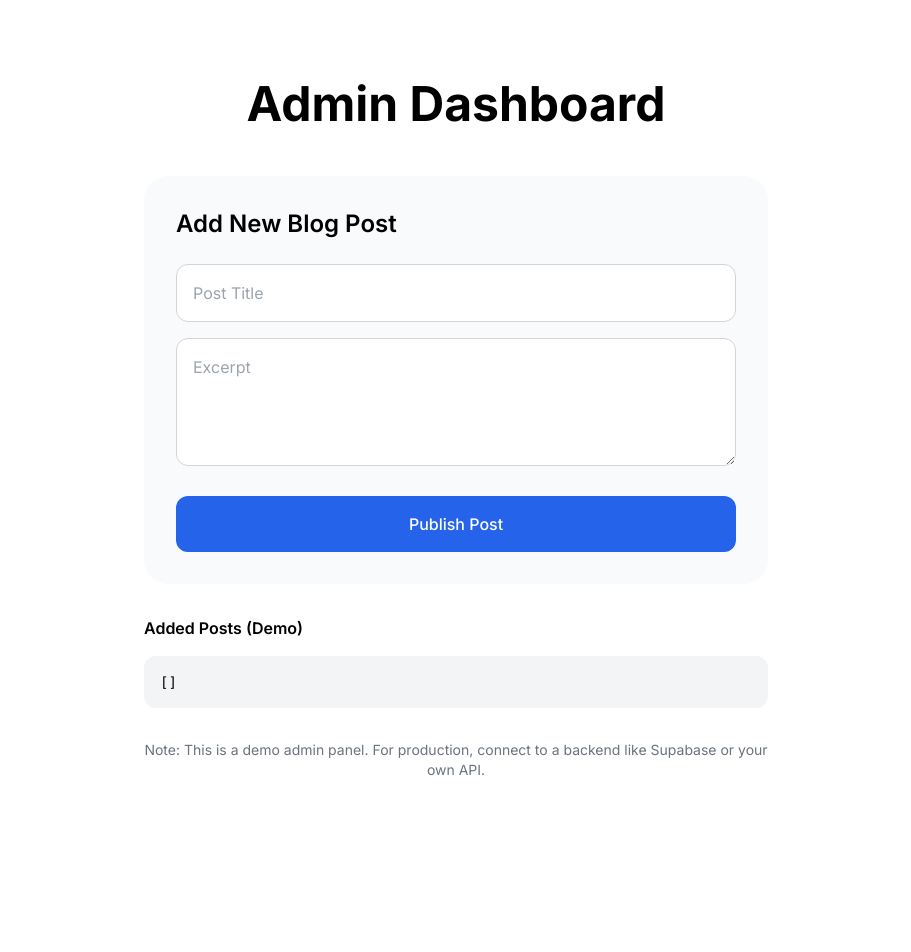
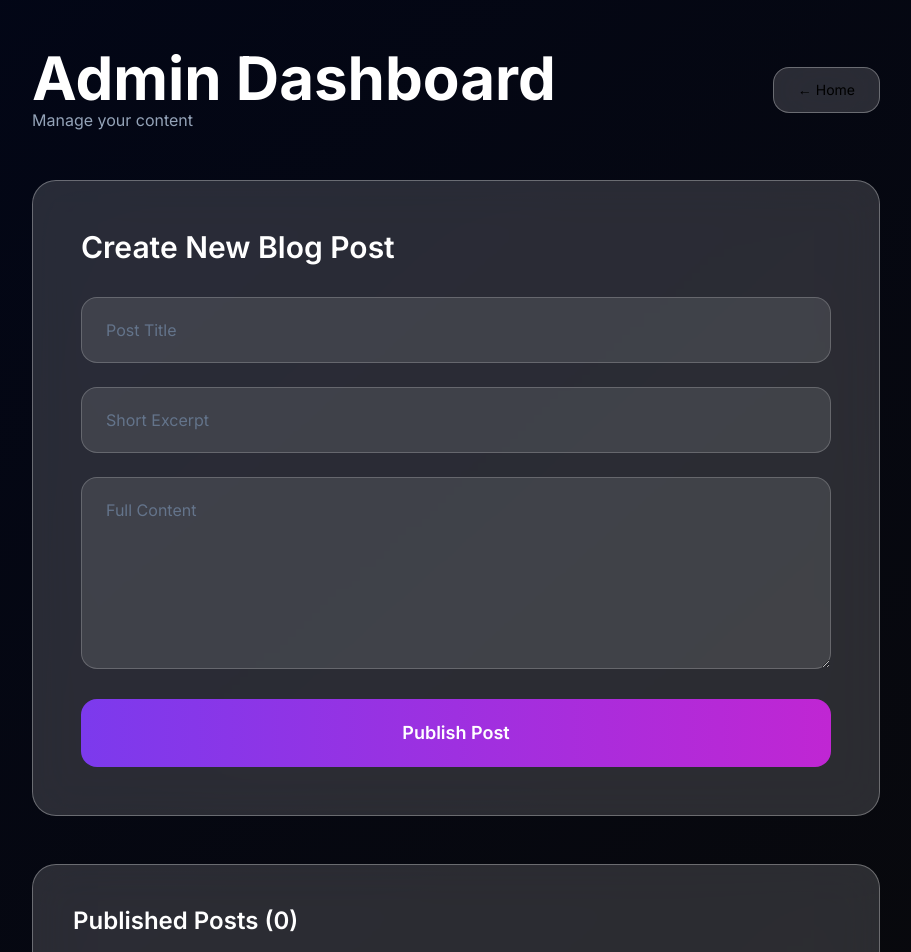
Before and after one commit to dancannyongesa/personal-website-react, a Next.js app: page /admin in a window 1280 px wide. Shown: the top 952 px of the page, without its empty margins (184-1095 px from the left). Before the commit the page ends 860 px from the top, so only its background shows below. Built offline with nearby package versions, Linux system fonts and the light colour scheme.

Commit message:
Update admin page with glass theme and animations

```diff
--- a/app/admin/page.tsx
+++ b/app/admin/page.tsx
@@ -1,50 +1,85 @@
 'use client';
 import { useState } from 'react';
 import { motion } from 'framer-motion';
+import Link from 'next/link';
 
 export default function Admin() {
-  const [posts, setPosts] = useState([]);
-  const [newPost, setNewPost] = useState({ title: '', excerpt: '' });
+  const [posts, setPosts] = useState<any[]>([]);
+  const [newPost, setNewPost] = useState({ title: '', excerpt: '', content: '' });
 
   const addPost = () => {
     if (newPost.title && newPost.excerpt) {
-      setPosts([...posts, { ...newPost, id: Date.now() }]);
-      setNewPost({ title: '', excerpt: '' });
-      alert('Post added! (Demo - data is in-memory)');
+      setPosts([...posts, { ...newPost, id: Date.now(), date: new Date().toISOString() }]);
+      setNewPost({ title: '', excerpt: '', content: '' });
+      alert('Post published successfully! (In-memory demo)');
     }
   };
 
   return (
-    <div className="min-h-screen bg-white dark:bg-gray-950 py-20">
-      <div className="max-w-2xl mx-auto px-6">
-        <h1 className="text-5xl font-bold mb-12 text-center">Admin Dashboard</h1>
-        <div className="bg-gray-50 dark:bg-gray-900 p-8 rounded-3xl">
-          <h2 className="text-2xl font-semibold mb-6">Add New Blog Post</h2>
+    <div className="min-h-screen bg-gradient-to-br from-slate-950 to-zinc-950 py-12">
+      <div className="max-w-4xl mx-auto px-6">
+        <div className="flex justify-between items-center mb-12">
+          <div>
+            <h1 className="text-6xl font-bold text-white">Admin Dashboard</h1>
+            <p className="text-slate-400">Manage your content</p>
+          </div>
+          <Link href="/" className="glass px-6 py-3 rounded-2xl text-sm">← Home</Link>
+        </div>
+
+        <div className="glass p-12 rounded-3xl mb-12">
+          <h2 className="text-3xl font-semibold mb-8 text-white">Create New Blog Post</h2>
+          <div className="space-y-6">
             <input
               type="text"
               placeholder="Post Title"
               value={newPost.title}
               onChange={(e) => setNewPost({...newPost, title: e.target.value})}
-            className="w-full p-4 mb-4 border border-gray-300 dark:border-gray-700 rounded-xl bg-white dark:bg-gray-800"
+              className="w-full px-6 py-5 bg-white/10 border border-white/20 rounded-2xl text-white placeholder:text-slate-500 focus:outline-none"
+            />
+            <input
+              type="text"
+              placeholder="Short Excerpt"
+              value={newPost.excerpt}
+              onChange={(e) => setNewPost({...newPost, excerpt: e.target.value})}
+              className="w-full px-6 py-5 bg-white/10 border border-white/20 rounded-2xl text-white placeholder:text-slate-500 focus:outline-none"
             />
             <textarea
-            placeholder="Excerpt"
-            value={newPost.excerpt}
-            onChange={(e) => setNewPost({...newPost, excerpt: e.target.value})}
-            className="w-full p-4 mb-6 border border-gray-300 dark:border-gray-700 rounded-xl bg-white dark:bg-gray-800 h-32"
+              placeholder="Full Content"
+              value={newPost.content}
+              onChange={(e) => setNewPost({...newPost, content: e.target.value})}
+              className="w-full px-6 py-5 bg-white/10 border border-white/20 rounded-2xl text-white placeholder:text-slate-500 focus:outline-none h-48"
             />
-          <button
+            <motion.button
+              whileHover={{ scale: 1.02 }}
+              whileTap={{ scale: 0.98 }}
               onClick={addPost}
-            className="w-full py-4 bg-blue-600 text-white rounded-xl font-medium hover:bg-blue-700 transition-colors"
+              className="w-full py-5 bg-gradient-to-r from-violet-600 to-fuchsia-600 text-white font-semibold rounded-2xl text-lg"
             >
               Publish Post
-          </button>
+            </motion.button>
           </div>
-        <div className="mt-8">
-          <h3 className="font-semibold mb-4">Added Posts (Demo)</h3>
-          <pre className="bg-gray-100 dark:bg-gray-900 p-4 rounded-xl text-sm overflow-auto">{JSON.stringify(posts, null, 2)}</pre>
         </div>
-        <p className="text-center mt-8 text-sm text-gray-500">Note: This is a demo admin panel. For production, connect to a backend like Supabase or your own API.</p>
+
+        <div className="glass p-10 rounded-3xl">
+          <h3 className="text-2xl font-semibold mb-6 text-white">Published Posts ({posts.length})</h3>
+          {posts.length > 0 ? (
+            <div className="space-y-6">
+              {posts.map((post) => (
+                <div key={post.id} className="border border-white/10 p-6 rounded-2xl">
+                  <h4 className="text-xl font-medium text-white">{post.title}</h4>
+                  <p className="text-slate-400 mt-2 line-clamp-2">{post.excerpt}</p>
+                  <p className="text-xs text-slate-500 mt-4">{new Date(post.date).toLocaleDateString()}</p>
+                </div>
+              ))}
+            </div>
+          ) : (
+            <p className="text-slate-500 italic">No posts yet. Create one above!</p>
+          )}
+        </div>
+
+        <p className="text-center mt-12 text-slate-500 text-sm">
+          Demo mode • Data resets on refresh. For production use a database.
+        </p>
       </div>
     </div>
   );
```
Lines whose indentation alone changed are shown as unchanged.
